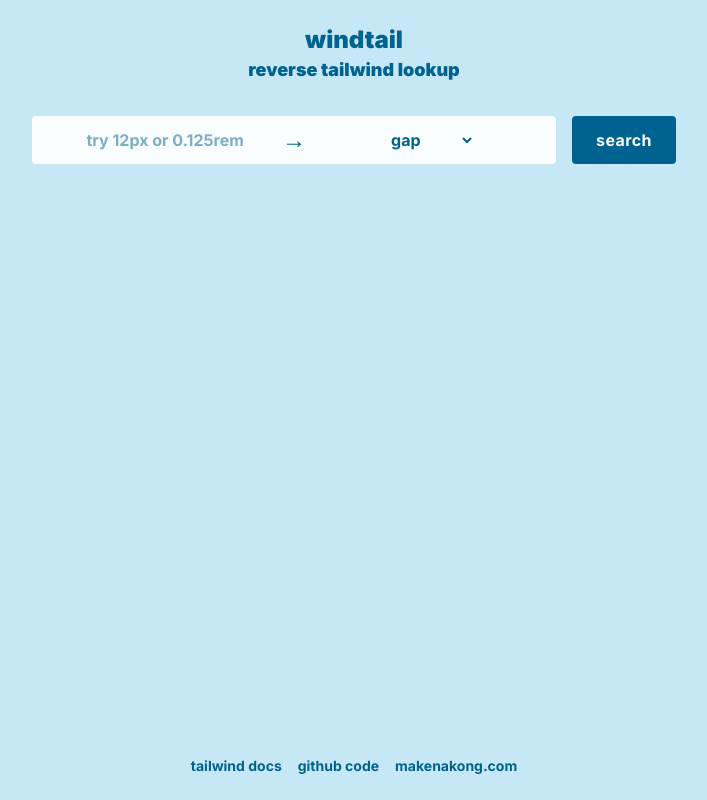
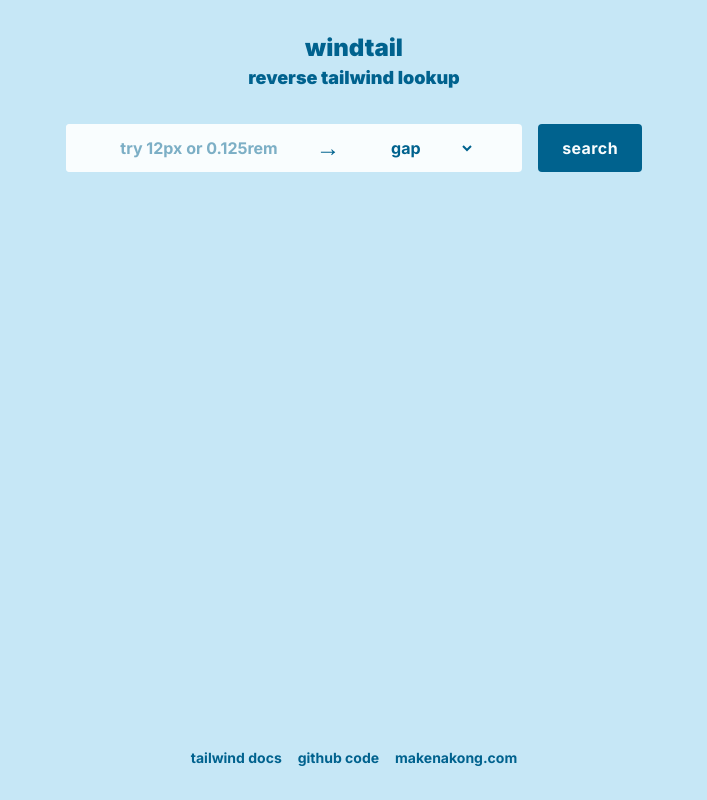
Before and after one commit to kenakingkong/windtail, a React (Create React App) app: page / in a window 1280 px wide. Shown: the whole page, without its empty margins (286-993 px from the left). Built offline with nearby package versions, Linux system fonts and the light colour scheme.

Commit message:
fixed spacing

```diff
--- a/src/App.tsx
+++ b/src/App.tsx
@@ -8,7 +8,7 @@
         reverse tailwind lookup
       </p>
     </header>
-    <main className="py-4 flex-grow flex flex-col items-center gap-8 max-w-2xl">
+    <main className="py-4 flex-grow flex flex-col items-center gap-8 w-full max-w-xl">
       <Search />
     </main>
     <footer className="py-4 flex flex-row items-center justify-center gap-4 text-xs md:text-sm">
--- a/src/index.css
+++ b/src/index.css
@@ -17,5 +17,5 @@
 }
 
 #root {
-  @apply w-full h-full flex flex-col justify-center items-center p-2
+  @apply w-full h-full flex flex-col justify-center items-center p-4
 }
--- a/src/pages/search/components/ResultButton.tsx
+++ b/src/pages/search/components/ResultButton.tsx
@@ -44,6 +44,7 @@
     <button
       onClick={copyToClipboard}
       className="rounded bg-white/20 border-2 border-dark-blue hover:border-blue-black text-dark-blue hover:text-blue-black py-1 px-4 font-bold flex gap-2 items-center justify-center"
+      {...props}
     >
       {props.children}{" "}
       {isCopied ? (
```
